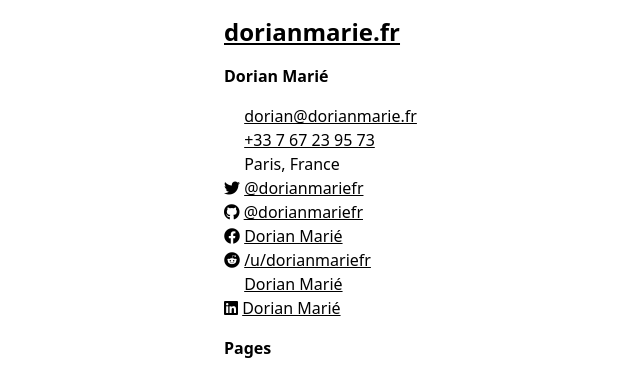
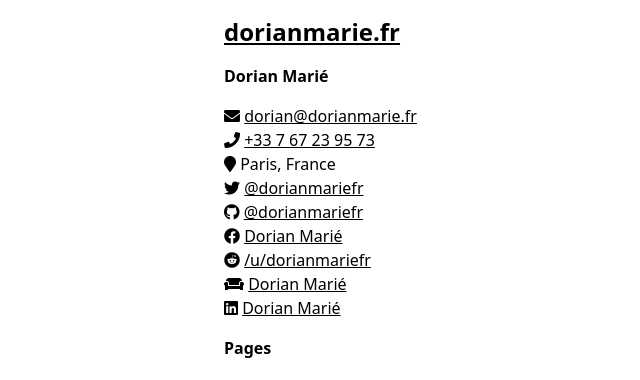
Before and after one commit to dorianmariefr/dorianmarie.fr-old, a Jekyll site: the page built from index.md, in a window 1280 px wide. Shown: the top 380 px of the page, without its empty margins (208-848 px from the left). Built offline with Jekyll 4.4.1, drawn with Linux system fonts in a browser that asks for light colours; our own code applies the rules of GitHub Pages for plain Markdown files.

Commit message:
correct icon names

```diff
--- a/index.md
+++ b/index.md
@@ -5,14 +5,14 @@ title: ""
 # Dorian Marié
 
 <ul>
-<li><i class="fab fa-envelope"></i> <a href="mailto:dorian@dorianmarie.fr">dorian@dorianmarie.fr</a></li>
-<li><i class="fab fa-phone"></i> <a href="tel:+33767239573">+33 7 67 23 95 73</a></li>
-<li><i class="fab fa-map-marker"></i> Paris, France</li>
+<li><i class="fas fa-envelope"></i> <a href="mailto:dorian@dorianmarie.fr">dorian@dorianmarie.fr</a></li>
+<li><i class="fas fa-phone"></i> <a href="tel:+33767239573">+33 7 67 23 95 73</a></li>
+<li><i class="fas fa-map-marker"></i> Paris, France</li>
 <li><i class="fab fa-twitter"></i> <a href="https://twitter.com/dorianmariefr">@dorianmariefr</a></li>
 <li><i class="fab fa-github"></i> <a href="https://github.com/dorianmariefr">@dorianmariefr</a></li>
 <li><i class="fab fa-facebook"></i> <a href="https://facebook.com/dorianmariefr">Dorian Marié</a></li>
 <li><i class="fab fa-reddit"></i> <a href="https://reddit.com/u/dorianmariefr">/u/dorianmariefr</a></li>
-<li><i class="fab fa-couch"></i> <a href="https://www.couchsurfing.com/users/2012917976">Dorian Marié</a></li>
+<li><i class="fas fa-couch"></i> <a href="https://www.couchsurfing.com/users/2012917976">Dorian Marié</a></li>
 <li><i class="fab fa-linkedin"></i> <a href="https://www.linkedin.com/in/dorian-marié-948b001a2">Dorian Marié</a></li>
 </ul>
 
```
